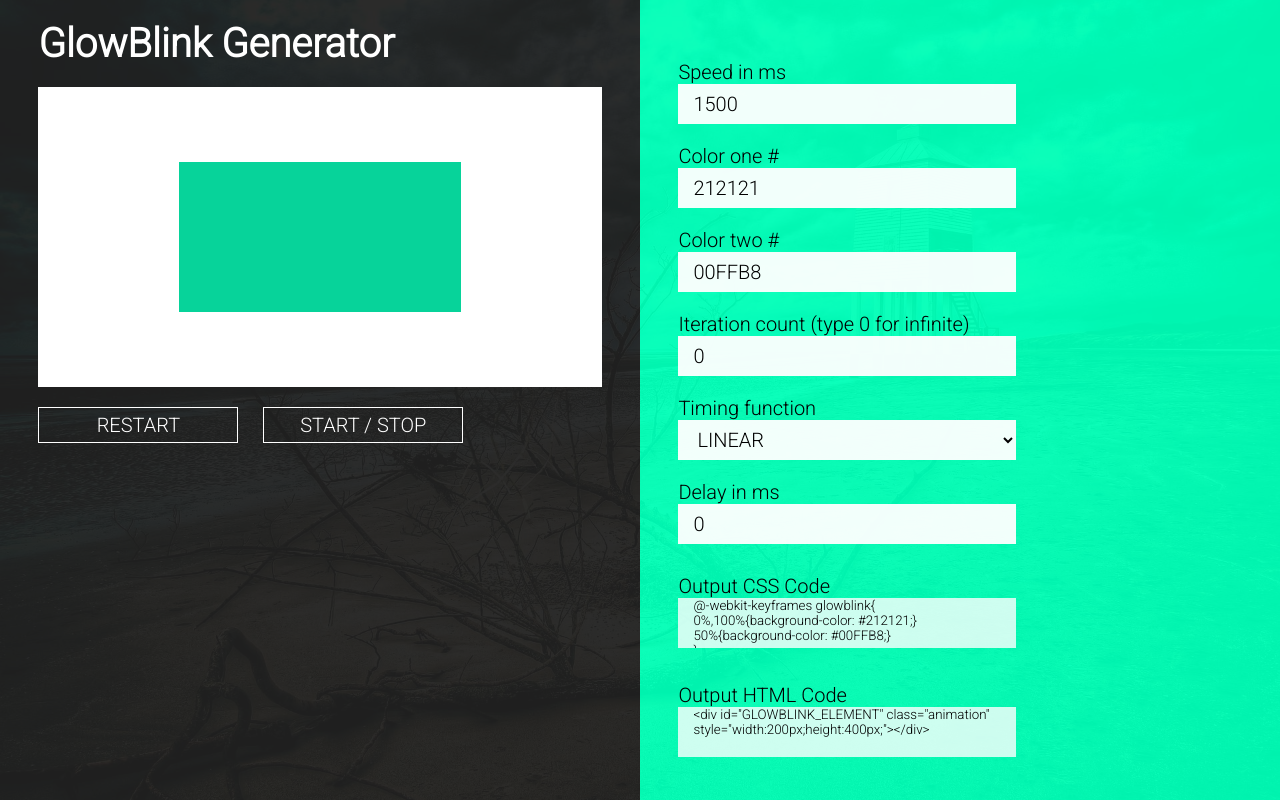
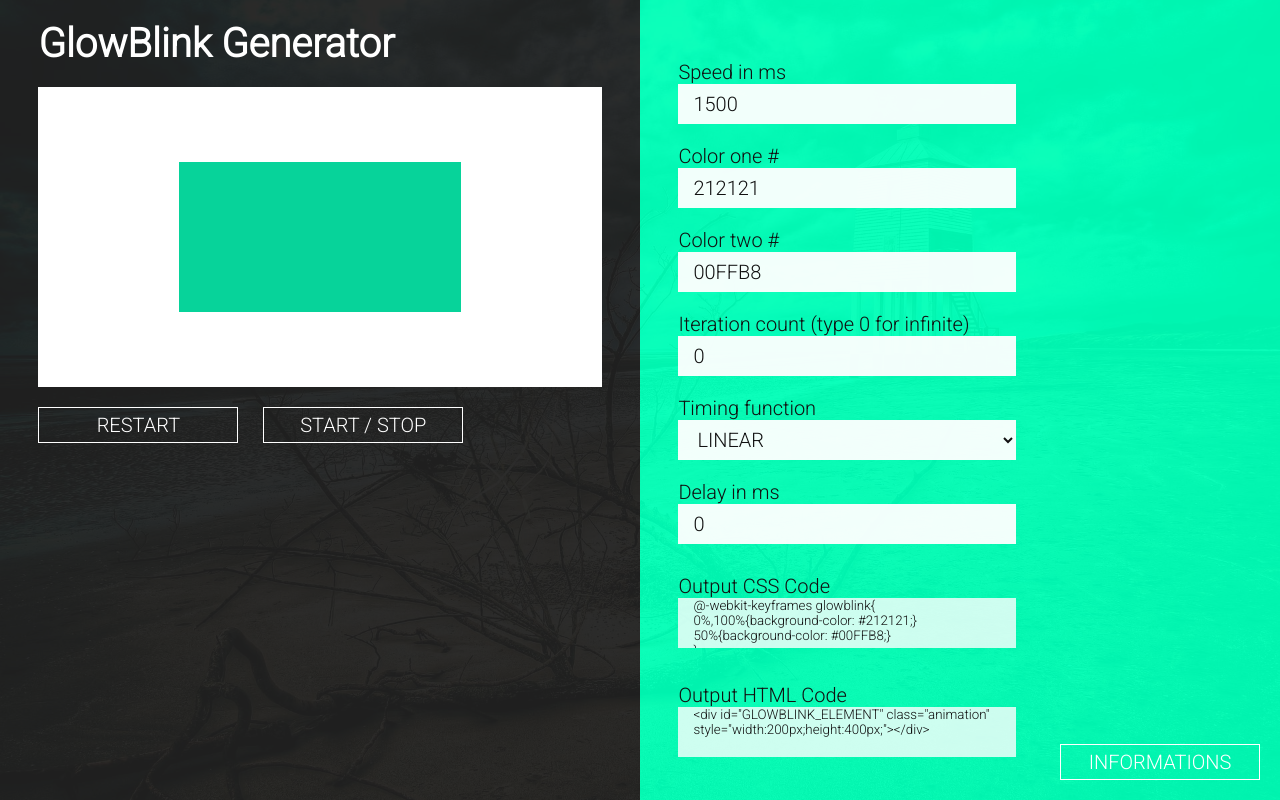
Before and after one commit to LBeckX/BlinkGenerator, a PHP site: page / in a window 1280 px wide. Run offline with PHP 8.4, Linux system fonts and the light colour scheme.

Commit message:
Add infobox

```diff
--- a/htdocs/files/css/design.css
+++ b/htdocs/files/css/design.css
@@ -22,6 +22,7 @@
     padding: 0;
     font-family: 'Roboto', sans-serif !important;
     outline: none !important;
+    color: #111;
 }
 html{
     width: 100%;
@@ -40,6 +41,10 @@ body{
     overflow: hidden;
     background: #292929 url("/files/img/background_web.jpg") no-repeat scroll center center;
     background-size: cover;
+}
+
+a{
+    color: #111;
 }
 
 #LEFT,#RIGHT{
@@ -61,8 +66,11 @@ body{
 }
 
 #HEADER{
+    margin-bottom: 20px;
+}
+
+#HEADER h1{
     color: #fff;
-    margin-bottom: 20px;
 }
 
 form{
@@ -175,3 +183,26 @@ button{
 button:hover{
     background-color: rgba(255,255,255,.05);
 }
+
+#OPEN_INFO{
+    position: fixed;
+    right: 0;
+    bottom: 0;
+}
+
+#INFO_BOX{
+    position: fixed;
+    top: 10%;
+    left: 10%;
+    width: 80%;
+    height: 80%;
+    background-color: rgba(255,255,255,.9);
+    max-height: 0;
+    overflow: hidden;
+    box-sizing: border-box;
+}
+#INFO_BOX.open{
+    max-height: 100%;
+    overflow: scroll;
+    padding: 50px;
+}
--- a/htdocs/files/js/generate.js
+++ b/htdocs/files/js/generate.js
@@ -17,7 +17,9 @@ var inputElementSpeed,
     outputTextAreaCSS,
     outputTextAreaHTML,
     outputTextMSG,
-    animationElement;
+    animationElement,
+    inputElementOpenInfoBox,
+    elementInfoBox;
 
 document.addEventListener("DOMContentLoaded", function () {
     inputElementSpeed=document.getElementById("INPUT_SPEED");
@@ -32,7 +34,8 @@ document.addEventListener("DOMContentLoaded", function () {
     outputTextAreaHTML=document.getElementById("OUTPUT_HTML_CODE");
     outputTextMSG=document.getElementById("OUTPUT_MSG");
     animationElement=document.getElementById("GLOWBLINK_ELEMENT");
-
+    inputElementOpenInfoBox=document.getElementById("OPEN_INFO");
+    elementInfoBox=document.getElementById("INFO_BOX");
 
     var inputElements = document.getElementsByTagName("input");
     for (var i=0;i<inputElements.length;i++){
@@ -48,6 +51,7 @@ document.addEventListener("DOMContentLoaded", function () {
     optionElementStartBreak.addEventListener("click",startStopAnimation);
     outputTextAreaCSS.addEventListener("click",copyToClipboard);
     outputTextAreaHTML.addEventListener("click",copyToClipboard);
+    inputElementOpenInfoBox.addEventListener("click",openCloseInfoBox);
 
     addModifiedInput();
 }, false);
@@ -172,8 +176,17 @@ function startStopAnimation() {
     }
 }
 
+function openCloseInfoBox() {
+    if(hasClass(elementInfoBox,"open")){
+        removeClass(elementInfoBox,"open");
+    }
+    else {
+        addClass(elementInfoBox,"open");
+    }
+}
+
 function hasClass(element,className) {
-    if (animationElement.classList.contains('animation')) {
+    if (element.classList.contains(className)) {
         return true;
     }
 }
--- a/htdocs/index.php
+++ b/htdocs/index.php
@@ -74,5 +74,18 @@
     </form>
 </div>
 <div id="OUTPUT_MSG"></div>
+<button id="OPEN_INFO">Informations</button>
+<div id="INFO_BOX">
+    <p>
+        Hi there,<br>
+        You can find me on:
+    </p>
+    <ul>
+        <li><a target="_blank" href="//www.facebook.com/lukas.beck36">Facebook</a></li>
+        <li><a target="_blank" href="//github.com/LBeckX">GitHub</a></li>
+        <li><a target="_blank" href="//www.unitgreen.com">Homepage</a></li>
+        <li><a href="&#109;&#097;&#105;&#108;&#116;&#111;&#058;&#108;&#098;&#064;&#117;&#110;&#105;&#116;&#103;&#114;&#101;&#101;&#110;&#046;&#099;&#111;&#109;">lb(at)unitgreen.com</a></li>
+    </ul>
+</div>
 </body>
 </html>
```
